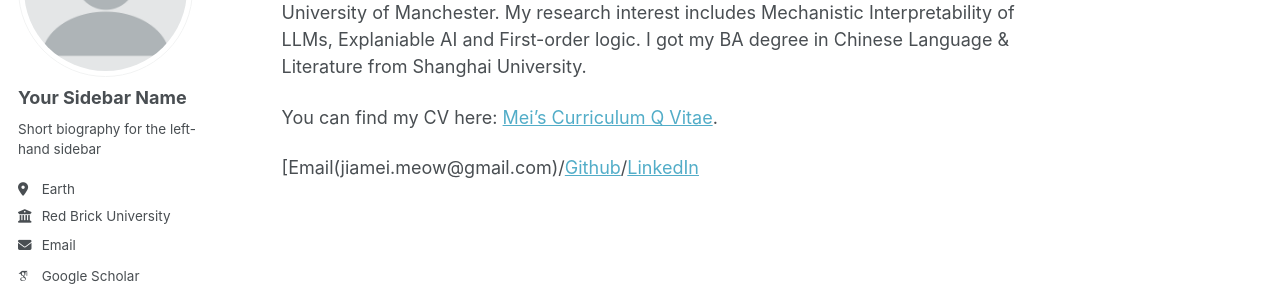
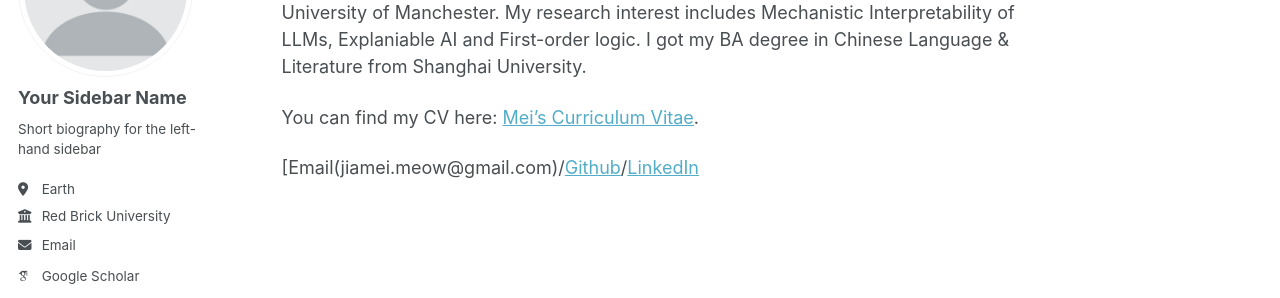
Before and after one commit to Mifuxuanan/MeiJia, a Jekyll site: the page built from _pages/about.md, in a window 1280 px wide. Shown: the part 199-497 px from the top of the page. Built offline with Jekyll 4.4.1, drawn with Linux system fonts in a browser that asks for light colours; some web fonts are replaced; a script bundle is joined from its source files by our own code; library files that are not in the unit come from our copies.

```diff
--- a/_pages/about.md
+++ b/_pages/about.md
@@ -8,6 +8,6 @@ redirect_from:
 ---
 I'm a master's graduate from the Computational and Corpus Linguistics programme at the University of Manchester. My research interest includes Mechanistic Interpretability of LLMs, Explaniable AI and First-order logic. I got my BA degree in Chinese Language & Literature from Shanghai University.
 
-You can find my CV here: [Mei's Curriculum Q Vitae](../assets/CV_MeijIA.pdf).
+You can find my CV here: [Mei's Curriculum Vitae](../assets/CV_MeijIA.pdf).
 
 [Email(jiamei.meow@gmail.com)/[Github](https://github.com/Mifuxuanan)/[LinkedIn](www.linkedin.com/in/mei-jia-35985632a)
```
